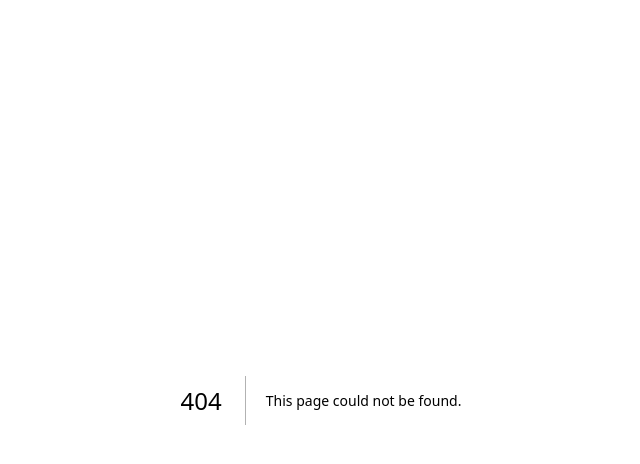
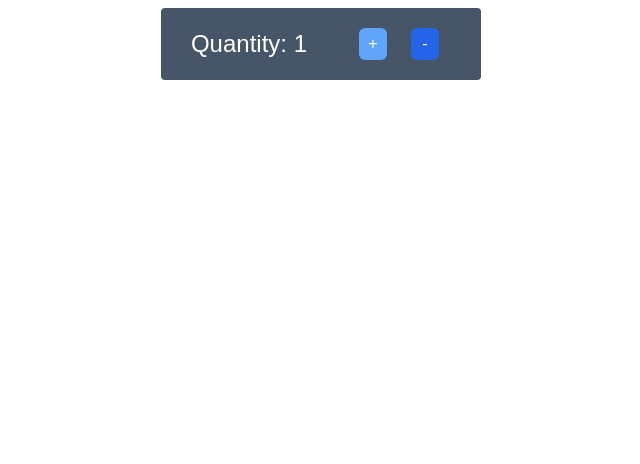
Before and after one commit to MyNamSam/cprg306-assignments, a Next.js app: page /week-4 in a window 1280 px wide. Before the commit this address had no page. Shown: the top 464 px of the page, without its empty margins (319-959 px from the left). Built offline with nearby package versions, Linux system fonts and the light colour scheme.

Commit message:
Assignment Week 4
NewItem component created

```diff
--- a/app/page.js
+++ b/app/page.js
@@ -13,6 +13,9 @@ export default function Home() {
         <li>
           <Link href="./week-3/">Week 3</Link>
         </li>
+        <li>
+          <Link href="./week-4/">Week 4</Link>
+        </li>
       </ul>
     </main>
   );
--- /dev/null
+++ b/app/week-4/new-item.js
@@ -0,0 +1,30 @@
+"use client"
+
+import { useState } from "react";
+
+export default function NewItem() {
+
+    const [quantity, setQuantity] = useState(1);
+
+    const increment = () => {
+        let currentQuantity = quantity;
+        if(quantity < 20) {
+            setQuantity(currentQuantity + 1);
+        }
+    }
+
+    const decrement = () => {
+        let currentQuantity = quantity;
+        if(quantity > 1) {
+            setQuantity(currentQuantity - 1);
+        }
+    }
+
+    return (
+        <main className="flex justify-center bg-slate-600 rounded w-80 m-auto mt-2 p-5">
+            <h2 className="text-white mr-10 text-2xl">Quantity: {quantity}</h2>
+            <button className="mx-3 px-2 w-7 text-white bg-blue-400 hover:bg-blue-800 rounded-md" onClick={increment}>+</button>
+            <button className="mx-3 px-2 w-7 text-white bg-blue-600 hover:bg-blue-950 rounded-md" onClick={decrement}>-</button>
+        </main>
+    );
+}
--- /dev/null
+++ b/app/week-4/page.js
@@ -0,0 +1,10 @@
+import NewItem from "./new-item";
+
+export default function Page() {
+
+    return (
+        <main>
+            <NewItem />
+        </main>
+    );
+}
```
